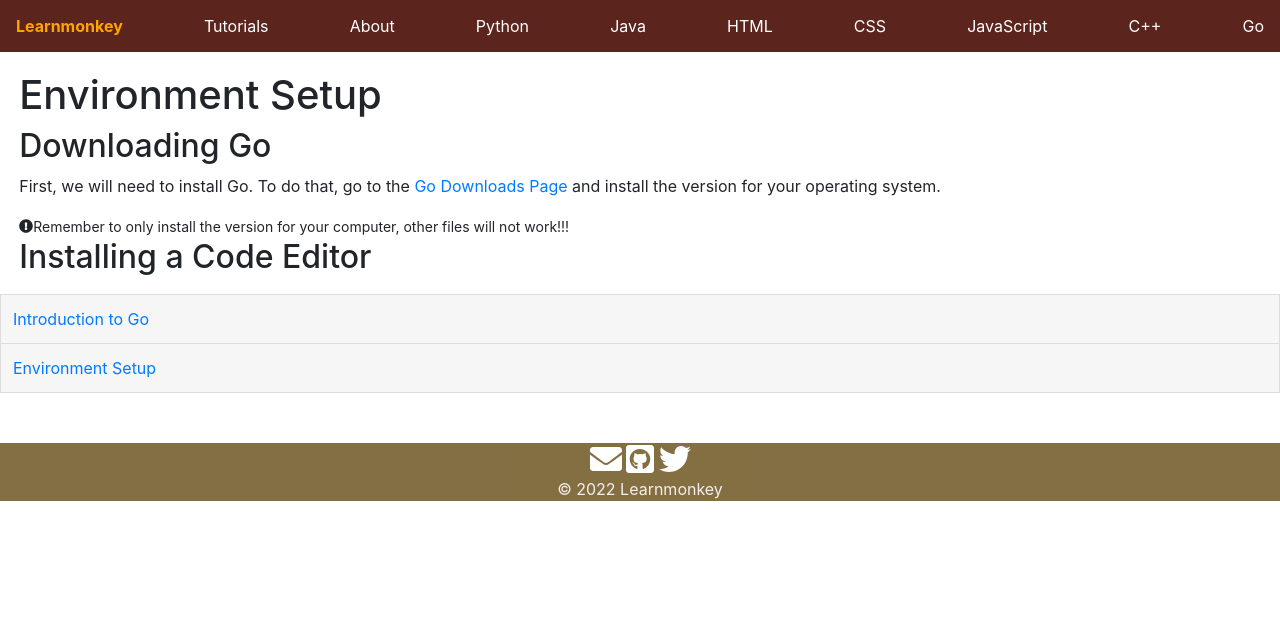
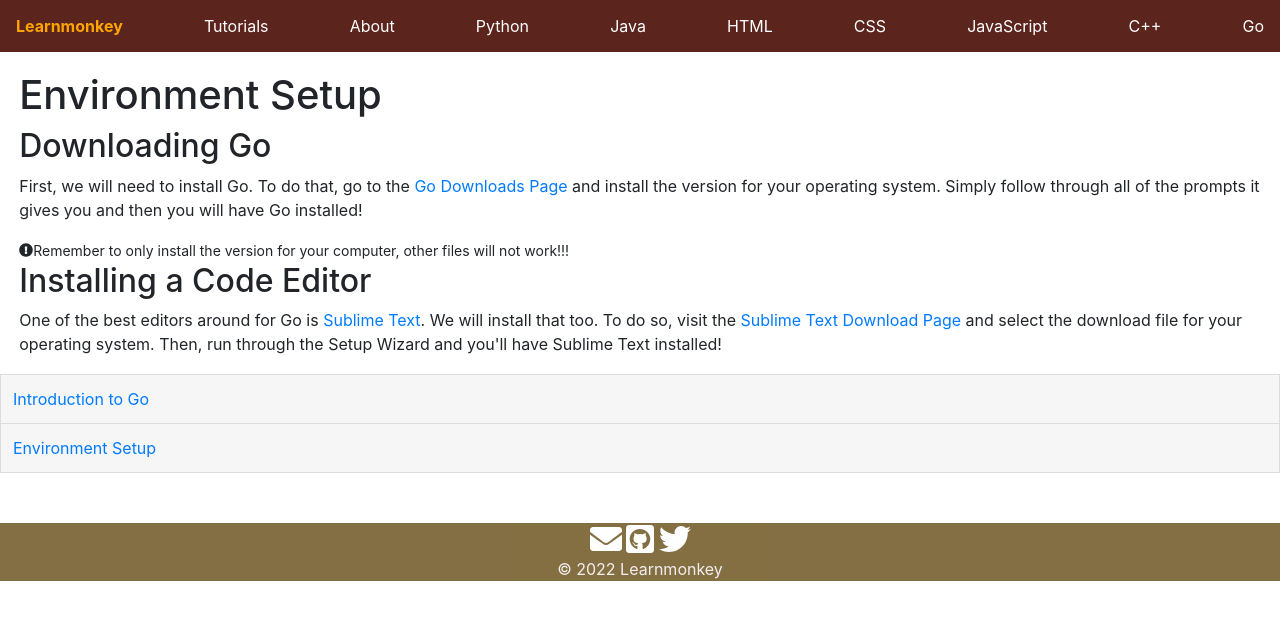
Before and after one commit to learnmonkey/learnmonkey.github.io, a Jekyll site: the page built from programming/golang/environmnt-setup.html, in a window 1280 px wide. Shown: the top 620 px of the page. Built offline with Jekyll 4.4.1, drawn with Linux system fonts in a browser that asks for light colours.

Commit message:
go install code editor tutorial

```diff
--- a/programming/golang/environmnt-setup.html
+++ b/programming/golang/environmnt-setup.html
@@ -8,10 +8,11 @@
 
 <section>
     <h2>Downloading Go</h2>
-    <p>First, we will need to install Go. To do that, go to the <a href="https://go.dev/dl/">Go Downloads Page</a> and install the version for your operating system.</p>
+    <p>First, we will need to install Go. To do that, go to the <a href="https://go.dev/dl/">Go Downloads Page</a> and install the version for your operating system. Simply follow through all of the prompts it gives you and then you will have Go installed!</p>
     <small><i class="fas fa-exclamation-circle"></i>Remember to only install the version for your computer, other files will not work!!!</small>
 </section>
 
 <section>
     <h2>Installing a Code Editor</h2>
+    <p>One of the best editors around for Go is <a href="https://www.sublimetext.com" target="_blank">Sublime Text</a>. We will install that too. To do so, visit the <a href="https://www.sublimetext.com/download" target="_blank">Sublime Text Download Page</a> and select the download file for your operating system. Then, run through the Setup Wizard and you'll have Sublime Text installed!</p>
 </section>
```
